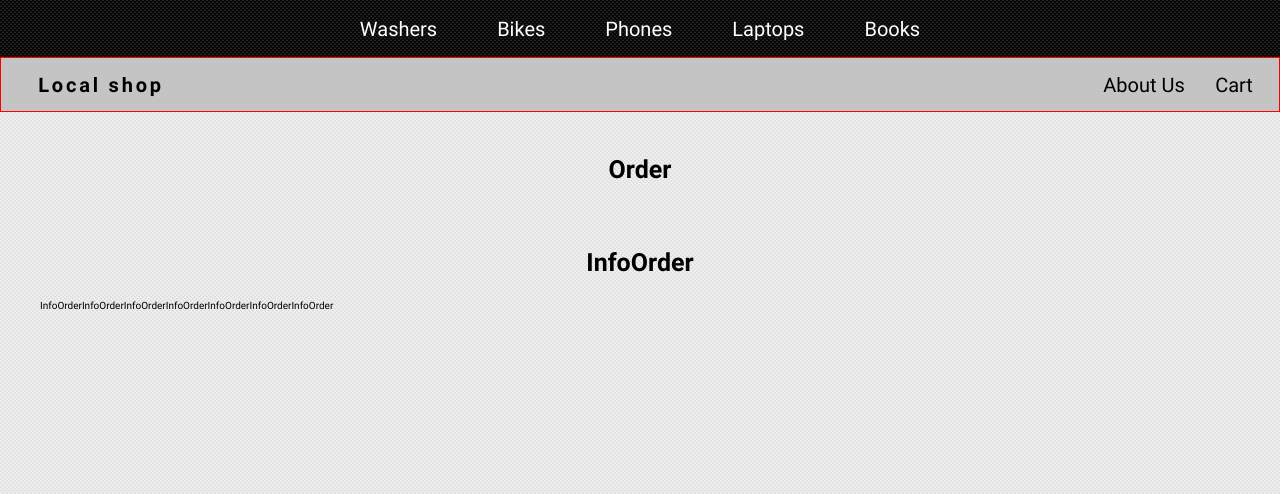
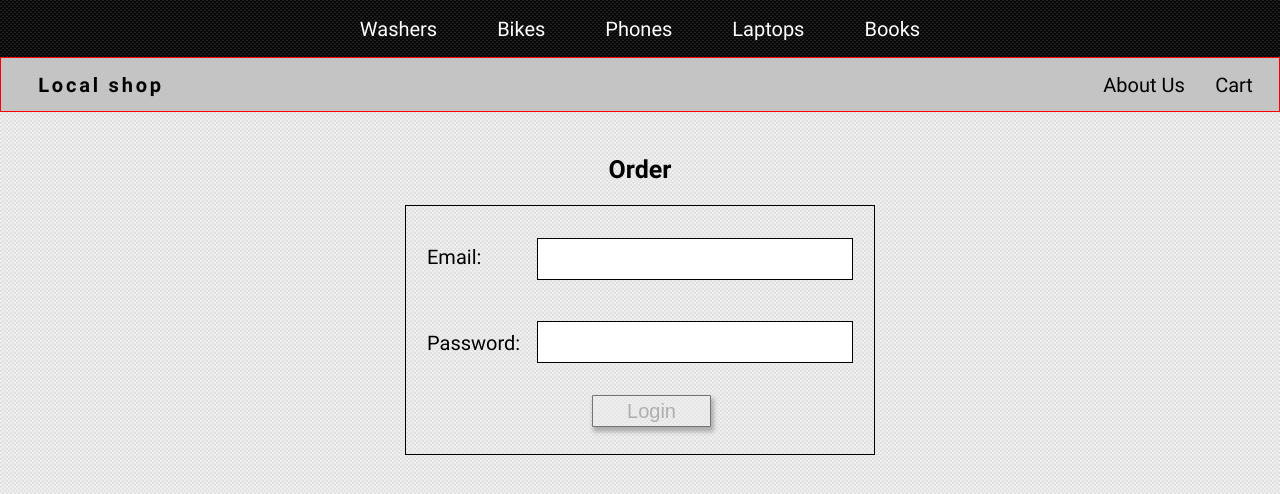
Before and after one commit to aliaksandrminsk/react-hooks-sass-task, a React app: page /order in a window 1280 px wide. Shown: the top 494 px of the page. Built offline with nearby package versions, Linux system fonts and the light colour scheme.

Commit message:
added order storage

```diff
--- a/src/pages/Order/InfoOrder.tsx
+++ b/src/pages/Order/InfoOrder.tsx
@@ -1,10 +1,150 @@
-import React from "react";
+import React, { useState } from "react";
+import {
+  IFormControl,
+  IFormControls,
+  IValidation,
+} from "./interfaces/IFormControl";
+import Input from "./Input";
 
 export const InfoOrder: React.FC = () => {
+  const [state, setState] = useState<IFormControls>({
+    isFormValid: false,
+    serverErrorMessage: "",
+    formControls: {
+      email: {
+        value: "",
+        type: "email",
+        label: "Email:",
+        errorMessage: "Please enter a correct email address",
+        valid: false,
+        touched: false,
+        validation: {
+          required: true,
+          email: true,
+        },
+        styles: {
+          labelStyle: "form__login__label",
+          inputStyle: "form__login__input",
+          invalidLabelStyle: "invalid",
+          errorMessage: "errorMessage",
+        },
+      },
+      password: {
+        value: "",
+        type: "password",
+        label: "Password:",
+        errorMessage: "Enter correct password",
+        valid: false,
+        touched: false,
+        validation: {
+          required: true,
+          minLength: 6,
+        },
+        styles: {
+          labelStyle: "form__password__label",
+          inputStyle: "form__password__input",
+          invalidLabelStyle: "invalid",
+          errorMessage: "errorMessage",
+        },
+      },
+    },
+  });
+
+  const loginHandler = () => {
+    console.log("loginHandler");
+  };
+
+  const submitHandler = (event: React.FormEvent) => {
+    event.preventDefault();
+  };
+
+  const validateControl = (value: string, validation: IValidation): boolean => {
+    if (!validation) {
+      return true;
+    }
+
+    let isValid = true;
+
+    if (validation.required) {
+      isValid = value.trim() !== "" && isValid;
+    }
+
+    if (validation.email) {
+      isValid = is.email(value) && isValid;
+    }
+
+    if (validation.minLength) {
+      isValid = value.length >= validation.minLength && isValid;
+    }
+
+    return isValid;
+  };
+
+  const onChangeHandler = (
+    event: React.ChangeEvent<HTMLInputElement>,
+    controlName: string
+  ) => {
+    const formControls: { [key: string]: IFormControl } = state.formControls;
+    const control: IFormControl = formControls[controlName];
+
+    control.value = event.target.value;
+    control.touched = true;
+    control.valid = validateControl(control.value, control.validation);
+
+    formControls[controlName] = control;
+
+    let isFormValid = true;
+
+    Object.keys(formControls).forEach((name) => {
+      isFormValid = formControls[name].valid && isFormValid;
+    });
+
+    setState({
+      serverErrorMessage: "",
+      isFormValid,
+      formControls,
+    });
+  };
+
+  const renderInputs = () => {
+    const formControls: { [key: string]: IFormControl } = state.formControls;
+    return Object.keys(formControls).map((controlName, index) => {
+      const control: IFormControl = formControls[controlName];
+      return (
+        <Input
+          key={controlName + index}
+          type={control.type}
+          value={control.value}
+          valid={control.valid}
+          touched={control.touched}
+          label={control.label}
+          shouldValidate={!!control.validation}
+          validation={control.validation}
+          errorMessage={control.errorMessage}
+          onChange={(event: React.ChangeEvent<HTMLInputElement>) =>
+            onChangeHandler(event, controlName)
+          }
+          styles={control.styles}
+        />
+      );
+    });
+  };
+
   return (
-    <section className="order">
-      <h1 className="order__title">InfoOrder</h1>
-      InfoOrderInfoOrderInfoOrderInfoOrderInfoOrderInfoOrderInfoOrder
-    </section>
+    <form onSubmit={submitHandler} className="form">
+      {renderInputs()}
+
+      <div className="form__submit">
+        <input
+          onClick={loginHandler}
+          disabled={!state.isFormValid}
+          type="button"
+          value="Login"
+        />
+      </div>
+      {state.serverErrorMessage.trim().length > 0 ? (
+        <div className="form__authError">{state.serverErrorMessage}</div>
+      ) : null}
+    </form>
   );
 };
--- /dev/null
+++ b/src/pages/Order/Input.tsx
@@ -0,0 +1,47 @@
+import React, { Fragment } from "react";
+//import { useId } from "react-id-generator";
+import { IFormControl } from "./interfaces/IFormControl";
+
+interface IInputProps extends IFormControl {
+  onChange: (event: React.ChangeEvent<HTMLInputElement>) => void;
+  shouldValidate: boolean;
+}
+
+function isInvalid(props: IInputProps): boolean {
+  return !props.valid && props.shouldValidate && props.touched;
+}
+
+const Input: React.FC<IInputProps> = (props) => {
+  const inputType: React.HTMLInputTypeAttribute = props.type || "text";
+  const cls = props.styles; //getting all styles
+  //const [htmlFor] = useId(1, "formInput");!!!!!!!!!!!!!!!!!!!!!!!!!!!!!!!!!!!!!
+  const htmlFor = "formInput" + Math.random(); //!!!!!!!!!!!!!!!!!!!!!!!!!!!!!!!!!!!!!!!!
+
+  const labelStyles = [cls.labelStyle]; //styles for labels
+  if (isInvalid(props)) {
+    labelStyles.push(cls.invalidLabelStyle); //add style if there is an error.
+  }
+
+  return (
+    <Fragment>
+      <div className={labelStyles.join(" ")}>
+        <label htmlFor={htmlFor}>{props.label}</label>
+      </div>
+      <div className={cls.inputStyle}>
+        <input
+          type={inputType}
+          id={htmlFor}
+          value={props.value}
+          onChange={props.onChange}
+        />
+        {isInvalid(props) ? (
+          <div className={cls.errorMessage}>
+            {props.errorMessage || "Enter a correct value"}
+          </div>
+        ) : null}
+      </div>
+    </Fragment>
+  );
+};
+
+export default Input;
--- /dev/null
+++ b/src/pages/Order/interfaces/IFormControl.ts
@@ -0,0 +1,26 @@
+export interface IFormControls {
+  isFormValid: boolean;
+  serverErrorMessage: string;
+  formControls: {
+    [key: string]: IFormControl;
+  };
+}
+
+export interface IFormControl {
+  value: string;
+  type: string;
+  label: string;
+  errorMessage: string;
+  valid: boolean;
+  touched: boolean;
+  validation: IValidation;
+  styles: {
+    [key: string]: string;
+  };
+}
+
+export interface IValidation {
+  required?: boolean;
+  email?: boolean;
+  minLength?: number;
+}
--- a/src/styles/layout/_order.scss
+++ b/src/styles/layout/_order.scss
@@ -4,4 +4,159 @@
   &__title {
     @include h1();
   }
+
+  .form {
+    width: 100%;
+    max-width: 33rem;
+    min-width: 13.6rem;
+
+    border: solid 1px black;
+    margin-left: auto;
+    margin-right: auto;
+
+    display: grid;
+    grid-template-columns: 1fr;
+    grid-template-rows: 4rem 6rem 4rem 6rem 6rem 1.8rem;
+
+    gap: 0;
+    align-items: center;
+    justify-items: center;
+
+    @media ($tablet) {
+      width: 47rem;
+      max-width: 47rem;
+      grid-template-columns: 1fr 37rem;
+      grid-template-rows: 9rem 9rem 5rem 1.8rem;
+      justify-items: stretch;
+    }
+
+    &__login__label {
+      font-size: 2rem;
+      align-self: flex-end;
+      width: 100%;
+      text-align: center;
+
+      @media ($tablet) {
+        width: 10rem;
+        margin-left: 2.1rem;
+        margin-top: 1rem;
+        text-align: left;
+        align-self: center;
+      }
+    }
+
+    &__login__input {
+      width: 100%;
+      padding: 1rem;
+      align-self: flex-start;
+
+      & > input {
+        font-size: 2rem;
+        width: 100%;
+        height: 4.2rem;
+        border: solid 1px #000000;
+      }
+
+      @media ($tablet) {
+        padding: 0;
+        margin-left: 1rem;
+        height: 100%;
+
+        & > input {
+          margin-top: 3.2rem;
+          width: 31.6rem;
+        }
+      }
+    }
+
+    &__password__label {
+      font-size: 2rem;
+      width: 100%;
+      text-align: center;
+      align-self: flex-end;
+
+      @media ($tablet) {
+        width: 10rem;
+        text-align: left;
+        align-self: center;
+        margin-left: 2.1rem;
+        margin-top: 0.3rem;
+      }
+    }
+
+    &__password__input {
+      width: 100%;
+      padding: 1rem;
+      align-self: flex-start;
+
+      & > input {
+        width: 100%;
+        height: 4.2rem;
+        border: solid 1px #000000;
+        background-color: #ffffff;
+        font-size: 2rem;
+      }
+
+      @media ($tablet) {
+        padding: 0;
+        margin-left: 1rem;
+        height: 100%;
+
+        & > input {
+          margin-top: 2.5rem;
+          width: 31.6rem;
+        }
+      }
+    }
+
+    &__authError {
+      grid-column: 1/2;
+      justify-self: center;
+
+      color: #f01f30;
+      font-size: 1.2rem;
+      font-weight: bold;
+      width: 100%;
+      text-align: center;
+
+      @media ($tablet) {
+        grid-column: 1/3;
+      }
+    }
+
+    &__submit {
+      grid-column: 1/2;
+      justify-self: center;
+
+      @media ($tablet) {
+        grid-column: 1/3;
+      }
+
+      & > input {
+        color: black;
+        border-radius: 1px;
+        box-shadow: $bigShadow;
+        border: solid 1px black;
+
+        width: 11.9rem;
+        height: 3.2rem;
+        font-size: 2rem;
+
+        &:disabled {
+          color: rgba($color: black, $alpha: 0.25);
+          border: solid 1px rgba($color: black, $alpha: 0.5);
+        }
+      }
+    }
+
+    .errorMessage {
+      color: #f01f30;
+      font-size: 1.2rem;
+      font-weight: bold;
+    }
+
+    .invalid {
+      color: #f01f30;
+    }
+  }
 }
```
